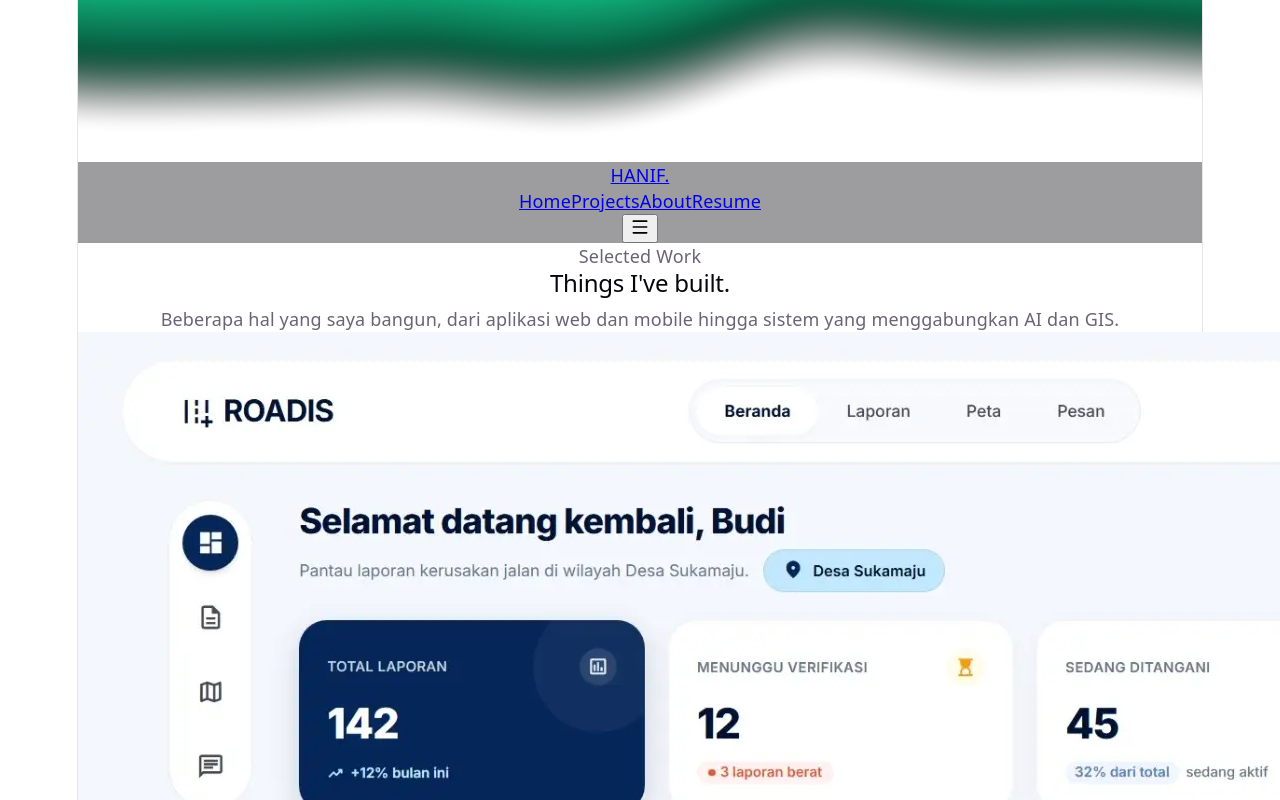
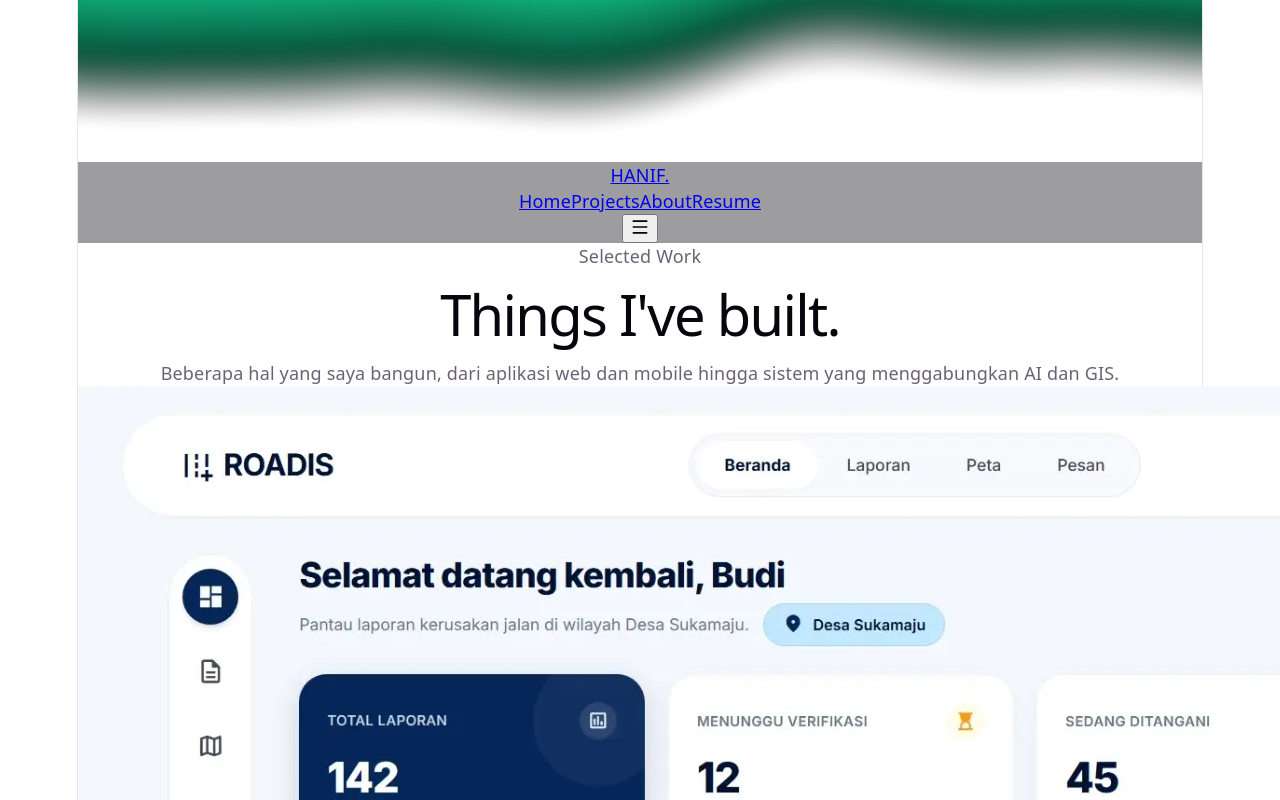
Before and after one commit to hanifpham/hanif-portofolio, a React (Vite) app: page /projects in a window 1280 px wide. Shown: the top 800 px of the page. Built offline with nearby package versions, Linux system fonts and the light colour scheme; the HTML template or start-up script is replaced by a standard one.

Commit message:
memperbaiki gap besar di setiap menu

```diff
--- a/src/components/about/AboutIntro.tsx
+++ b/src/components/about/AboutIntro.tsx
@@ -5,7 +5,7 @@ export function AboutIntro() {
   const shouldReduceMotion = useReducedMotion()
 
   return (
-    <section className="pt-32 pb-16 md:pt-40 md:pb-16">
+    <section className="pt-4 pb-16 md:pt-8 md:pb-16">
       <Container>
         <motion.div
           initial={{ opacity: 0, y: shouldReduceMotion ? 0 : 20 }}
--- a/src/components/projects/ProjectListHeader.tsx
+++ b/src/components/projects/ProjectListHeader.tsx
@@ -6,7 +6,7 @@ export function ProjectListHeader() {
   const shouldReduceMotion = useReducedMotion()
 
   return (
-    <section className="pt-32 pb-16 md:pt-48 md:pb-24">
+    <section className="pt-4 pb-16 md:pt-8 md:pb-24">
       <Container>
         <motion.div
           initial={{ opacity: 0, y: shouldReduceMotion ? 0 : 20 }}
@@ -17,6 +17,7 @@ export function ProjectListHeader() {
             eyebrow="Selected Work"
             title="Things I've built."
             description="Beberapa hal yang saya bangun, dari aplikasi web dan mobile hingga sistem yang menggabungkan AI dan GIS."
+            as="h1"
           />
         </motion.div>
       </Container>
--- a/src/components/resume/ResumeHeader.tsx
+++ b/src/components/resume/ResumeHeader.tsx
@@ -7,7 +7,7 @@ export function ResumeHeader() {
   const shouldReduceMotion = useReducedMotion()
 
   return (
-    <section className="pt-32 pb-8 md:pt-40 md:pb-12">
+    <section className="pt-4 pb-8 md:pt-8 md:pb-12">
       <Container>
         <motion.div
           initial={{ opacity: 0, y: shouldReduceMotion ? 0 : 20 }}
--- a/src/components/ui/SectionHeading.tsx
+++ b/src/components/ui/SectionHeading.tsx
@@ -6,6 +6,7 @@ interface SectionHeadingProps {
   description?: string
   className?: string
   align?: "left" | "center"
+  as?: "h1" | "h2"
 }
 
 export function SectionHeading({
@@ -13,7 +14,8 @@ export function SectionHeading({
   title,
   description,
   className,
-  align = "left"
+  align = "left",
+  as: Component = "h2"
 }: SectionHeadingProps) {
   return (
     <div className={cn("flex flex-col gap-4", align === "center" && "items-center text-center", className)}>
@@ -22,9 +24,9 @@ export function SectionHeading({
           {eyebrow}
         </span>
       )}
-      <h2 className="text-[40px] md:text-5xl font-bold tracking-tight text-foreground leading-[1.1]">
+      <Component className="text-[40px] md:text-5xl font-bold tracking-tight text-foreground leading-[1.1]">
         {title}
-      </h2>
+      </Component>
       {description && (
         <p className="text-base md:text-lg text-foreground-secondary max-w-175 leading-[1.6]">
           {description}
```
